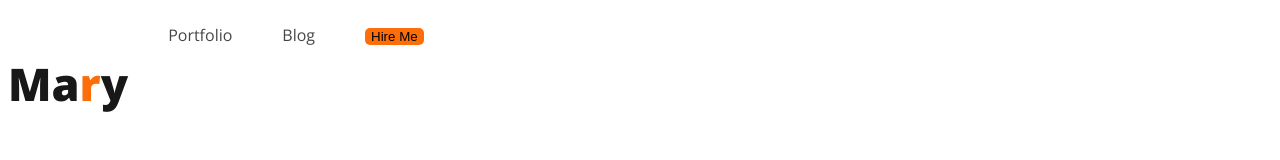
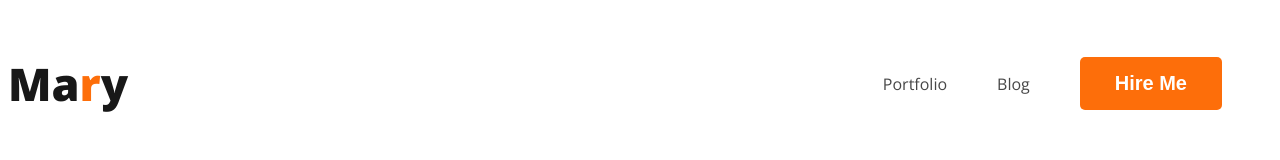
Before and after one commit to NabilKuppu/developer-portfolio, a plain HTML site: page index.html in a window 1280 px wide. Drawn offline with nearby package versions, Linux system fonts and the light colour scheme.

Commit message:
navbar done

```diff
--- a/styles/style.css
+++ b/styles/style.css
@@ -10,9 +10,15 @@ body {
   background-color: #fd6e0a;
   border-radius: 5px;
   border: none;
+  color: #ffffff;
+  font-size: 20px;
+  font-weight: 700;
+  padding: 15px 35px;
 }
 nav {
   display: flex;
+  justify-content: space-between;
+  align-items: center;
 }
 .nav-title {
   color: #181818;
@@ -22,6 +28,7 @@ nav {
 
 nav > ul {
   display: flex;
+  align-items: center;
 }
 nav li {
   list-style: none;
```
